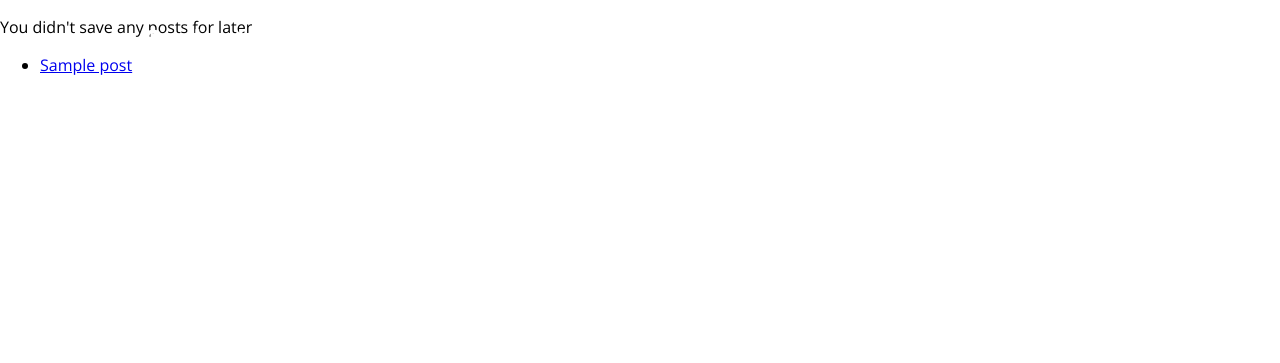
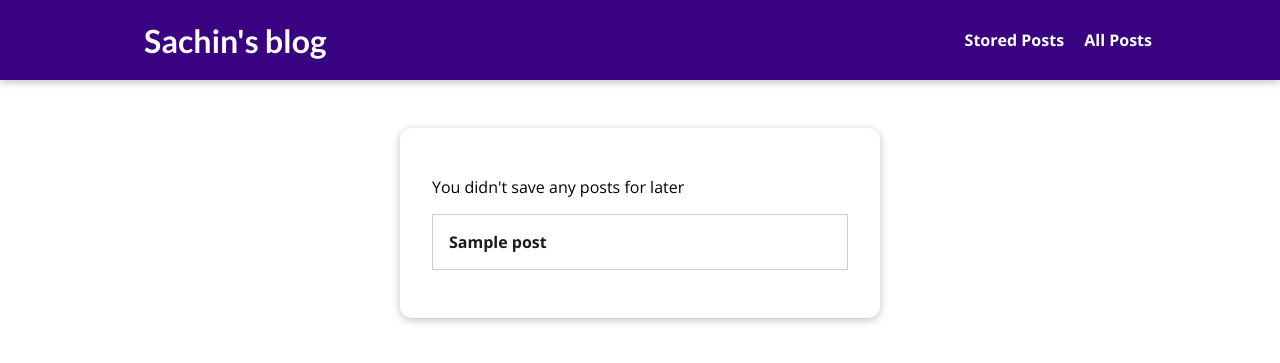
Before and after one commit to sachincmanjrekar/django_complete, a Django app: template my_site/blog/templates/blog/stored-posts.html in a window 1280 px wide. Shown: the top 363 px of the page. Run offline with Django 5.2, Linux system fonts and the light colour scheme; the template is opened without the code that fills it: values that come from a table or form of the project are taken from there, others are empty; tables that the repository leaves empty hold one stand-in row (values such as "Sample post").

Commit message:
Style the Read Later page with stored-posts.css, log notes
Co-Authored-By: Claude Opus 5.5 <noreply@anthropic.com>

```diff
--- /dev/null
+++ b/my_site/blog/static/blog/stored-posts.css
@@ -0,0 +1,39 @@
+#main-navigation {
+  background-color: #390281;
+  box-shadow: 0 2px 8px rgba(0, 0, 0, 0.25);
+}
+
+#stored-posts {
+  margin: 8rem auto 3rem auto;
+  padding: 2rem;
+  border-radius: 12px;
+  box-shadow: 0 2px 8px rgba(0, 0, 0, 0.25);
+  background-color: white;
+  width: 90%;
+  max-width: 30rem;
+}
+
+#stored-posts ul {
+  list-style: none;
+  margin: 0;
+  padding: 0;
+}
+
+#stored-posts li {
+  margin: 1rem 0;
+}
+
+#stored-posts a {
+  display: block;
+  padding: 1rem;
+  width: 100%;
+  text-decoration: none;
+  border: 1px solid #ccc;
+  color: #1b1b1b;
+  font-weight: bold;
+}
+
+#stored-posts a:hover,
+#stored-posts a:active {
+  background-color: #ccc;
+}
--- a/my_site/blog/templates/blog/stored-posts.html
+++ b/my_site/blog/templates/blog/stored-posts.html
@@ -1,11 +1,16 @@
 {% extends "base.html" %}
+{% load static %}
 
 {% block title %}
 My Stored Posts
 {% endblock %}
 
+{% block css_files %}
+<link rel="stylesheet" href="{% static 'blog/stored-posts.css' %}">
+{% endblock %}
+
 {% block content %}
-<section>
+<section id="stored-posts">
     {% if not has_posts %}
     <p>You didn't save any posts for later</p>
     {% endif %}
```
Also changed, not shown: my_site/LEARNING_LOG.md (+19 -1 lines).
